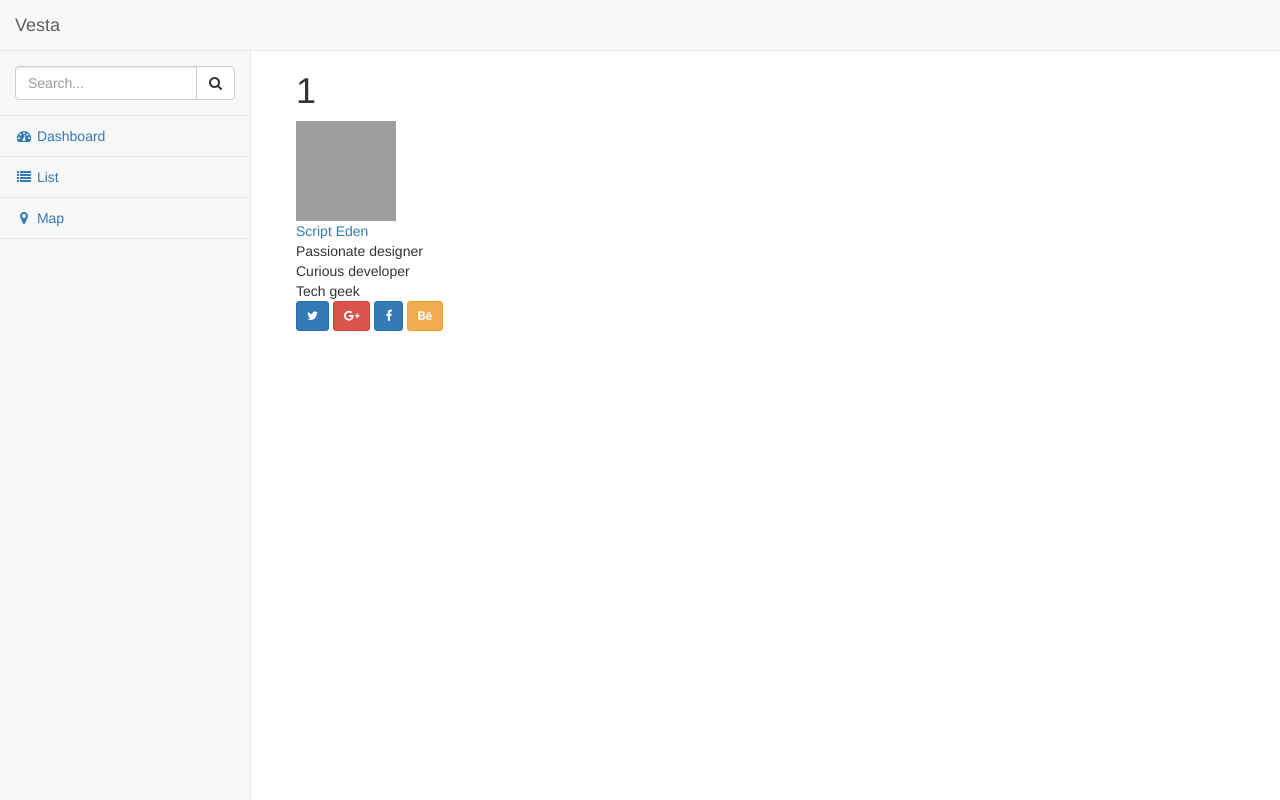
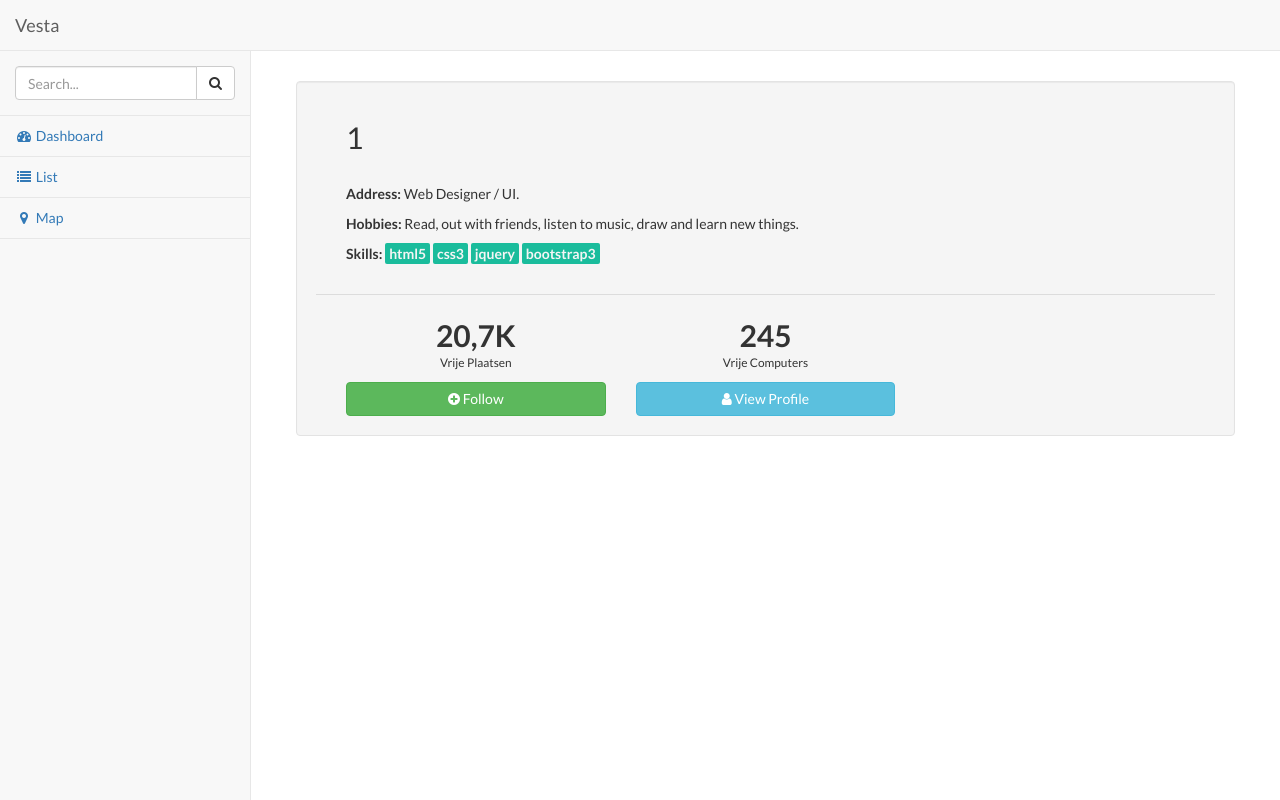
Before and after one commit to thepycoder/InnoversityWebsite, a PHP site: page /detail.php?l=1 in a window 1280 px wide. Run offline with PHP 8.4, Linux system fonts and the light colour scheme; some libraries are stand-ins or nearby versions; grey boxes are pictures that could not be loaded.

Commit message:
details page snippet

```diff
--- /dev/null
+++ b/css/detail.css
@@ -0,0 +1,83 @@
+@import url(http://fonts.googleapis.com/css?family=Lato:400,700);
+body
+{
+    font-family: 'Lato', 'sans-serif';
+    }
+.profile
+{
+    min-height: 355px;
+    display: inline-block;
+    margin-top:30px;
+    width: 100%;
+    }
+figcaption.ratings
+{
+    margin-top:20px;
+    }
+figcaption.ratings a
+{
+    color:#f1c40f;
+    font-size:11px;
+    }
+figcaption.ratings a:hover
+{
+    color:#f39c12;
+    text-decoration:none;
+    }
+.divider
+{
+    border-top: 1px solid rgba(0,0,0,0.1);
+    }
+.emphasis
+{
+    border-top: 4px solid transparent;
+    }
+.emphasis:hover
+{
+    border-top: 4px solid #1abc9c;
+    }
+.emphasis h2
+{
+    margin-bottom:0;
+    }
+span.tags
+{
+    background: #1abc9c;
+    border-radius: 2px;
+    color: #f5f5f5;
+    font-weight: bold;
+    padding: 2px 4px;
+    }
+.dropdown-menu
+{
+    background-color: #34495e;
+    box-shadow: none;
+    -webkit-box-shadow: none;
+    width: 250px;
+    margin-left: -125px;
+    left: 50%;
+    }
+.dropdown-menu .divider
+{
+    background:none;
+    }
+.dropdown-menu>li>a
+{
+    color:#f5f5f5;
+    }
+.dropup .dropdown-menu
+{
+    margin-bottom:10px;
+    }
+.dropup .dropdown-menu:before
+{
+    content: "";
+    border-top: 10px solid #34495e;
+    border-right: 10px solid transparent;
+    border-left: 10px solid transparent;
+    position: absolute;
+    bottom: -10px;
+    left: 50%;
+    margin-left: -10px;
+    z-index: 10;
+    }
--- a/detail.php
+++ b/detail.php
@@ -39,20 +39,20 @@ $location = $_GET["l"];
     <!-- Custom Fonts -->
     <link href="bower_components/font-awesome/css/font-awesome.min.css" rel="stylesheet" type="text/css">
 
+    <!-- Profile CSS -->
+    <link href="css/detail.css" rel="stylesheet" type="text/css">
+
     <!-- HTML5 Shim and Respond.js IE8 support of HTML5 elements and media queries -->
     <!-- WARNING: Respond.js doesn't work if you view the page via file:// -->
     <!--[if lt IE 9]>
         <script src="https://oss.maxcdn.com/libs/html5shiv/3.7.0/html5shiv.js"></script>
         <script src="https://oss.maxcdn.com/libs/respond.js/1.4.2/respond.min.js"></script>
     <![endif]-->
-
-
 </head>
 
 <body>
 
     <div id="wrapper">
-
         <!-- Navigation -->
         <nav class="navbar navbar-default navbar-static-top" role="navigation" style="margin-bottom: 0">
             <div class="navbar-header">
@@ -102,37 +102,33 @@ $location = $_GET["l"];
             <div class="container-fluid">
                 <div class="row">
                     <div class="col-lg-12">
-                      <h1><?php echo $location; ?></h1>
-                      <div class="card hovercard">
-                            <div class="cardheader">
-
+                        <div class="well profile">
+                            <div class="col-sm-12">
+                                <div class="col-xs-12 col-sm-8">
+                                    <h2><?php echo $location; ?></h2>
+                                    <br>
+                                    <p><strong>Address: </strong> Web Designer / UI. </p>
+                                    <p><strong>Hobbies: </strong> Read, out with friends, listen to music, draw and learn new things. </p>
+                                    <p><strong>Skills: </strong>
+                                        <span class="tags">html5</span>
+                                        <span class="tags">css3</span>
+                                        <span class="tags">jquery</span>
+                                        <span class="tags">bootstrap3</span>
+                                    </p>
+                                    <br>
+                                </div>
                             </div>
-                            <div class="avatar">
-                                <img alt="" src="http://lorempixel.com/100/100/people/9/">
-                            </div>
-                            <div class="info">
-                                <div class="title">
-                                    <a target="_blank" href="http://scripteden.com/">Script Eden</a>
+                            <div class="col-xs-12 divider text-center">
+                                <div class="col-xs-12 col-sm-4 emphasis">
+                                    <h2><strong> 20,7K </strong></h2>
+                                    <p><small>Vrije Plaatsen</small></p>
+                                    <button class="btn btn-success btn-block"><span class="fa fa-plus-circle"></span> Follow </button>
                                 </div>
-                                <div class="desc">Passionate designer</div>
-                                <div class="desc">Curious developer</div>
-                                <div class="desc">Tech geek</div>
-                            </div>
-                            <div class="bottom">
-                                <a class="btn btn-primary btn-twitter btn-sm" href="https://twitter.com/webmaniac">
-                                    <i class="fa fa-twitter"></i>
-                                </a>
-                                <a class="btn btn-danger btn-sm" rel="publisher"
-                                   href="https://plus.google.com/+ahmshahnuralam">
-                                    <i class="fa fa-google-plus"></i>
-                                </a>
-                                <a class="btn btn-primary btn-sm" rel="publisher"
-                                   href="https://plus.google.com/shahnuralam">
-                                    <i class="fa fa-facebook"></i>
-                                </a>
-                                <a class="btn btn-warning btn-sm" rel="publisher" href="https://plus.google.com/shahnuralam">
-                                    <i class="fa fa-behance"></i>
-                                </a>
+                                <div class="col-xs-12 col-sm-4 emphasis">
+                                    <h2><strong>245</strong></h2>
+                                    <p><small>Vrije Computers</small></p>
+                                    <button class="btn btn-info btn-block"><span class="fa fa-user"></span> View Profile </button>
+                                </div>
                             </div>
                         </div>
                     </div>
```
